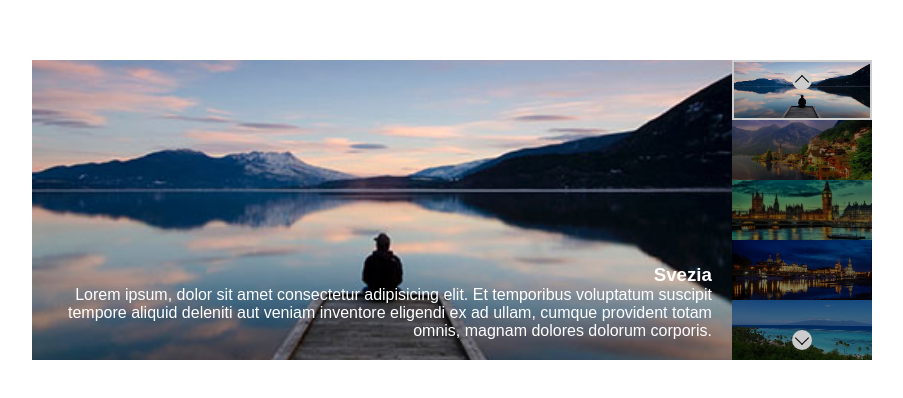
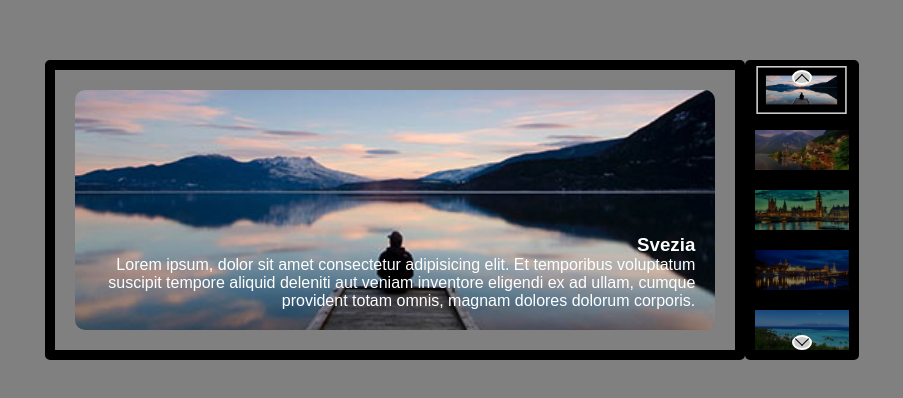
Before and after one commit to antoinde/vue-slider, a plain HTML site: page index.html in a window 1280 px wide. Shown: the part 190-588 px from the top of the page, without its empty margins (188-1091 px from the left). Drawn offline with nearby package versions, Linux system fonts and the light colour scheme.

Commit message:
Migliorata grafica

```diff
--- a/css/style.css
+++ b/css/style.css
@@ -11,6 +11,7 @@
 
 body {
   font-family: sans-serif;
+  background-color: grey;
 }
 
 /* ***********UTILITIES************ */
@@ -21,6 +22,7 @@ body {
   display: flex;
   justify-content: center;
   align-items: center;
+
 }
 
 .item {
@@ -28,12 +30,16 @@ body {
   width: 700px;
   height: 300px;
   position: relative;
+  border: 10px solid black;
+  padding: 20px;
+  border-radius: 5px;
 }
 
 .item img {
   width: 100%;
   height: 100%;
   object-fit: cover;
+  border-radius: 10px;
 }
 
 .item .text {
@@ -42,6 +48,7 @@ body {
   bottom: 20px;
   text-align: right;
   color: white;
+  padding: 20px;
 }
 
 .thumbs {
@@ -49,6 +56,7 @@ body {
   height: 300px;
   background: #000;
   position: relative;
+  border-radius: 5px;
 }
 
 .thumb {
@@ -60,16 +68,19 @@ body {
   width: 100%;
   height: 100%;
   object-fit: cover;
+  padding: 10px;
 }
 
 .thumb.active {
   border: 2px solid #ccc;
   opacity: 1;
+  transform: scale(80%);
 }
 
 .prev, .next {
   width: 20px;
-  height: 20px;
+  border: 2px solid white;
+  height: 15px;
   margin: 10px 0;
   border-radius: 50%;
   background: #ccc;
```
